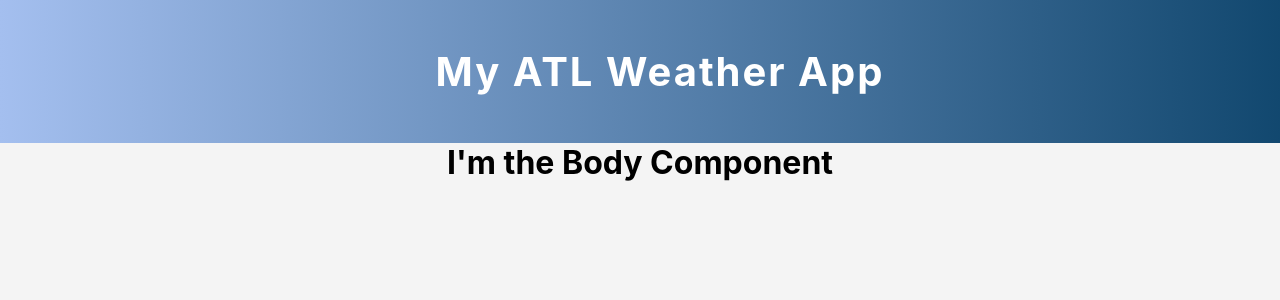
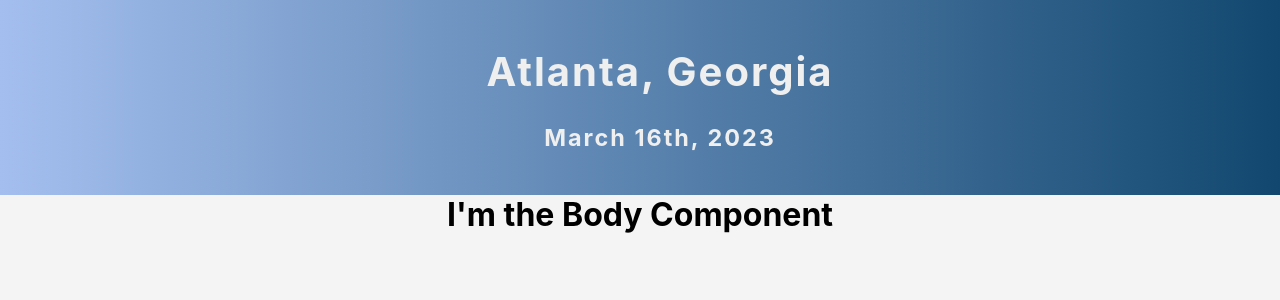
Before and after one commit to gt-webdev/practical-react-weather-app, a JavaScript app: page / in a window 1280 px wide. Shown: the top 300 px of the page. Built offline with nearby package versions, Linux system fonts and the light colour scheme.

Commit message:
done with header css

```diff
--- a/src/Headbar.css
+++ b/src/Headbar.css
@@ -11,15 +11,12 @@
     display: flex;
     align-items: center;
     justify-content: center;
+    text-align: center;
     width: 100%;
     padding: 20px;
     background-image: linear-gradient(90deg, #A4BFEF, #0d446b);
-    color: white;
+    color: #efefef;
     font-size: 20px;
     font-weight: bold;
     letter-spacing: 2px;
 }
-
-.headbarTextContatiner {
-    margin: auto;
-}
--- a/src/Headbar.js
+++ b/src/Headbar.js
@@ -5,8 +5,9 @@ export default function Headbar() {
         <div className="headbarContainer">
             <div className="headbarTextContatiner">
                 <h1>
-                    My ATL Weather App
+                    Atlanta, Georgia
                 </h1>
+                <h3>March 16th, 2023</h3>
             </div>
         </div>
     );
```
